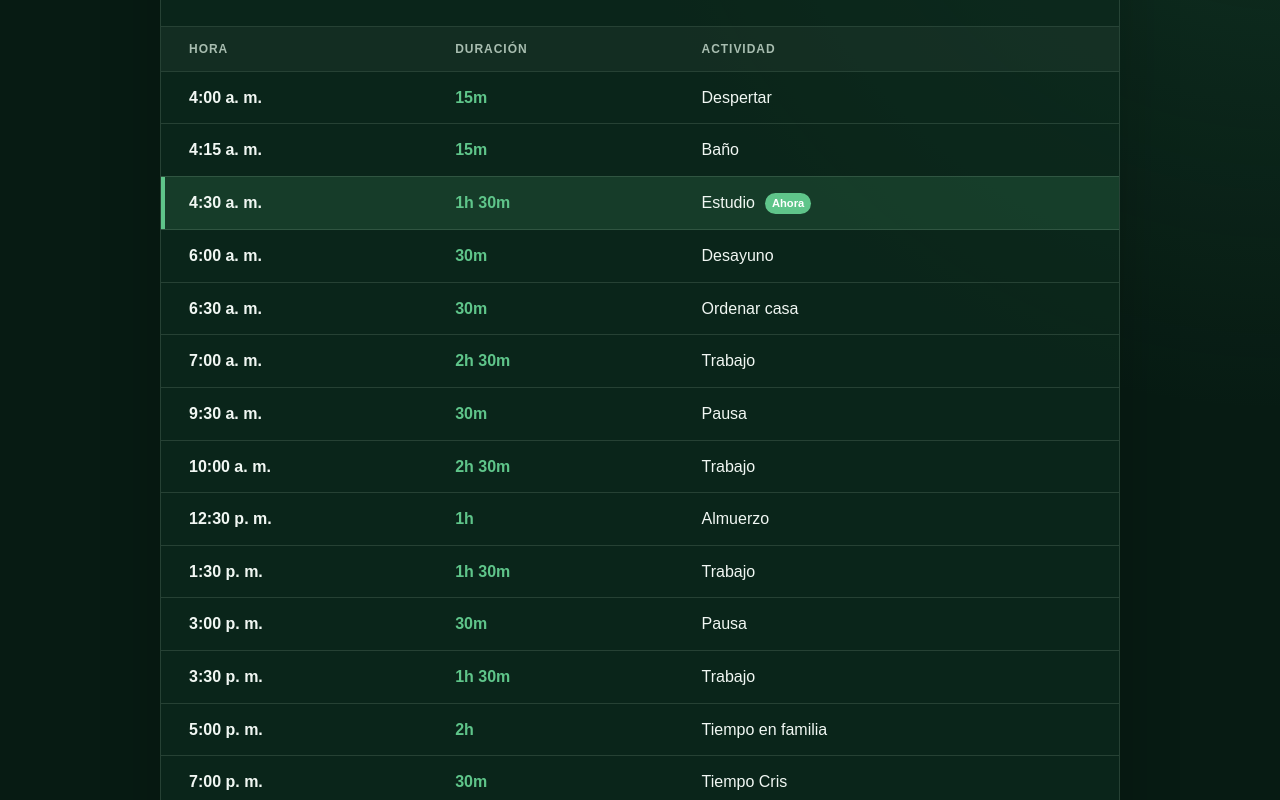
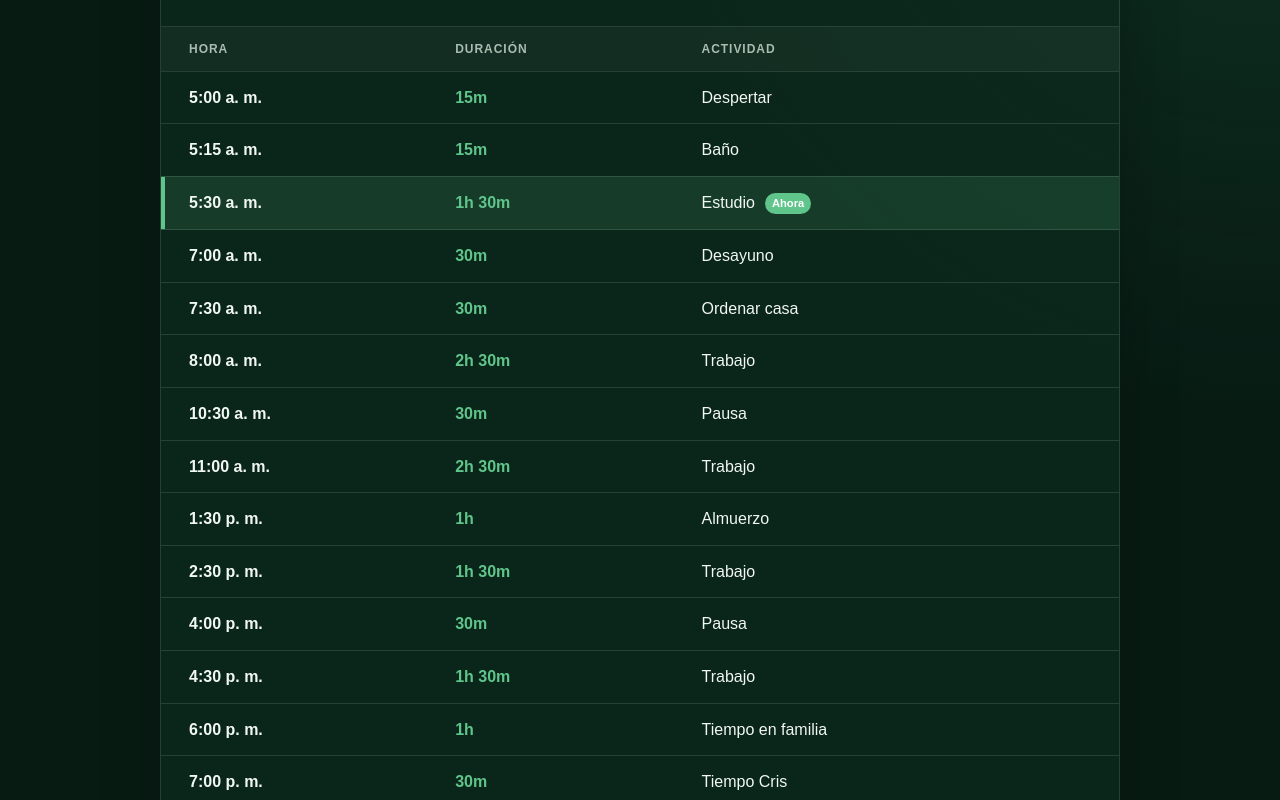
Before and after one commit to felipenino13/horario, a Next.js app: page /horario/casa in a window 1280 px wide. Shown: the part 260-1060 px from the top of the page. Built offline with nearby package versions, Linux system fonts and the light colour scheme.

Commit message:
ajuste en los horarios de entrada de los dias de trabajo

```diff
--- a/src/data/schedules.ts
+++ b/src/data/schedules.ts
@@ -17,47 +17,53 @@ const evening: ScheduleEntry[] = [
   { time: "9:30 p. m.", duration: "1h", activity: "Acomodarse para dormir" },
 ];
 
-const workdayUntilFive: ScheduleEntry[] = [
-  { time: "7:00 a. m.", duration: "2h 30m", activity: "Trabajo" },
-  { time: "9:30 a. m.", duration: "30m", activity: "Pausa" },
-  { time: "10:00 a. m.", duration: "2h 30m", activity: "Trabajo" },
-  { time: "12:30 p. m.", duration: "1h", activity: "Almuerzo" },
-  { time: "1:30 p. m.", duration: "1h 30m", activity: "Trabajo" },
-  { time: "3:00 p. m.", duration: "30m", activity: "Pausa" },
-  { time: "3:30 p. m.", duration: "1h 30m", activity: "Trabajo" },
+const workdayUntilSix: ScheduleEntry[] = [
+  { time: "8:00 a. m.", duration: "2h 30m", activity: "Trabajo" },
+  { time: "10:30 a. m.", duration: "30m", activity: "Pausa" },
+  { time: "11:00 a. m.", duration: "2h 30m", activity: "Trabajo" },
+  { time: "1:30 p. m.", duration: "1h", activity: "Almuerzo" },
+  { time: "2:30 p. m.", duration: "1h 30m", activity: "Trabajo" },
+  { time: "4:00 p. m.", duration: "30m", activity: "Pausa" },
+  { time: "4:30 p. m.", duration: "1h 30m", activity: "Trabajo" },
 ];
 
-const workdayUntilFour: ScheduleEntry[] = [
-  ...workdayUntilFive.slice(0, -1),
-  { time: "3:30 p. m.", duration: "30m", activity: "Trabajo" },
+const workdayUntilFive: ScheduleEntry[] = [
+  ...workdayUntilSix.slice(0, -1),
+  { time: "4:30 p. m.", duration: "30m", activity: "Trabajo" },
 ];
 
-function createOfficeEntries(endsAtFour = false): ScheduleEntry[] {
+const lateOfficeEvening: ScheduleEntry[] = [
+  { time: "8:30 p. m.", duration: "30m", activity: "Preparar comida" },
+  { time: "9:00 p. m.", duration: "30m", activity: "Cenar" },
+  { time: "9:30 p. m.", duration: "1h", activity: "Acomodarse para dormir" },
+];
+
+function createOfficeEntries(endsAtFive = false): ScheduleEntry[] {
   return [
-    { time: "4:00 a. m.", duration: "15m", activity: "Despertar" },
-    { time: "4:15 a. m.", duration: "15m", activity: "Baño" },
-    { time: "4:30 a. m.", duration: "30m", activity: "Desayuno" },
-    { time: "5:00 a. m.", duration: "2h", activity: "Desplazamiento al trabajo" },
-    ...(endsAtFour ? workdayUntilFour : workdayUntilFive),
-    { time: endsAtFour ? "4:00 p. m." : "5:00 p. m.", duration: "2h", activity: "Desplazamiento a casa" },
-    { time: endsAtFour ? "6:00 p. m." : "7:00 p. m.", duration: "30m", activity: "Acomodarse en casa" },
-    ...evening,
-    { time: "10:30 p. m.", duration: "5h 30m", activity: "Dormir" },
+    { time: "5:00 a. m.", duration: "15m", activity: "Despertar" },
+    { time: "5:15 a. m.", duration: "15m", activity: "Baño" },
+    { time: "5:30 a. m.", duration: "30m", activity: "Desayuno" },
+    { time: "6:00 a. m.", duration: "2h", activity: "Desplazamiento al trabajo" },
+    ...(endsAtFive ? workdayUntilFive : workdayUntilSix),
+    { time: endsAtFive ? "5:00 p. m." : "6:00 p. m.", duration: "2h", activity: "Desplazamiento a casa" },
+    { time: endsAtFive ? "7:00 p. m." : "8:00 p. m.", duration: "30m", activity: "Acomodarse en casa" },
+    ...(endsAtFive ? evening : lateOfficeEvening),
+    { time: "10:30 p. m.", duration: "6h 30m", activity: "Dormir" },
   ];
 }
 
-function createHomeEntries(endsAtFour = false): ScheduleEntry[] {
+function createHomeEntries(endsAtFive = false): ScheduleEntry[] {
   return [
-    { time: "4:00 a. m.", duration: "15m", activity: "Despertar" },
-    { time: "4:15 a. m.", duration: "15m", activity: "Baño" },
-    { time: "4:30 a. m.", duration: "1h 30m", activity: "Estudio" },
-    { time: "6:00 a. m.", duration: "30m", activity: "Desayuno" },
-    { time: "6:30 a. m.", duration: "30m", activity: "Ordenar casa" },
-    ...(endsAtFour ? workdayUntilFour : workdayUntilFive),
-    { time: endsAtFour ? "4:00 p. m." : "5:00 p. m.", duration: endsAtFour ? "3h" : "2h", activity: "Tiempo en familia" },
+    { time: "5:00 a. m.", duration: "15m", activity: "Despertar" },
+    { time: "5:15 a. m.", duration: "15m", activity: "Baño" },
+    { time: "5:30 a. m.", duration: "1h 30m", activity: "Estudio" },
+    { time: "7:00 a. m.", duration: "30m", activity: "Desayuno" },
+    { time: "7:30 a. m.", duration: "30m", activity: "Ordenar casa" },
+    ...(endsAtFive ? workdayUntilFive : workdayUntilSix),
+    { time: endsAtFive ? "5:00 p. m." : "6:00 p. m.", duration: endsAtFive ? "2h" : "1h", activity: "Tiempo en familia" },
     { time: "7:00 p. m.", duration: "30m", activity: "Tiempo Cris" },
     ...evening,
-    { time: "10:30 p. m.", duration: "5h 30m", activity: "Dormir" },
+    { time: "10:30 p. m.", duration: "6h 30m", activity: "Dormir" },
   ];
 }
 
@@ -106,8 +112,8 @@ export const schedules: Schedule[] = [
 ];
 
 export function getScheduleForDay(schedule: Schedule, dayIndex: number): Schedule {
-  const endsAtFour = dayIndex >= 3 && dayIndex <= 5;
-  if (!endsAtFour || (schedule.id !== "oficina" && schedule.id !== "casa")) return schedule;
+  const endsAtFive = dayIndex >= 3 && dayIndex <= 5;
+  if (!endsAtFive || (schedule.id !== "oficina" && schedule.id !== "casa")) return schedule;
 
   return {
     ...schedule,
```
